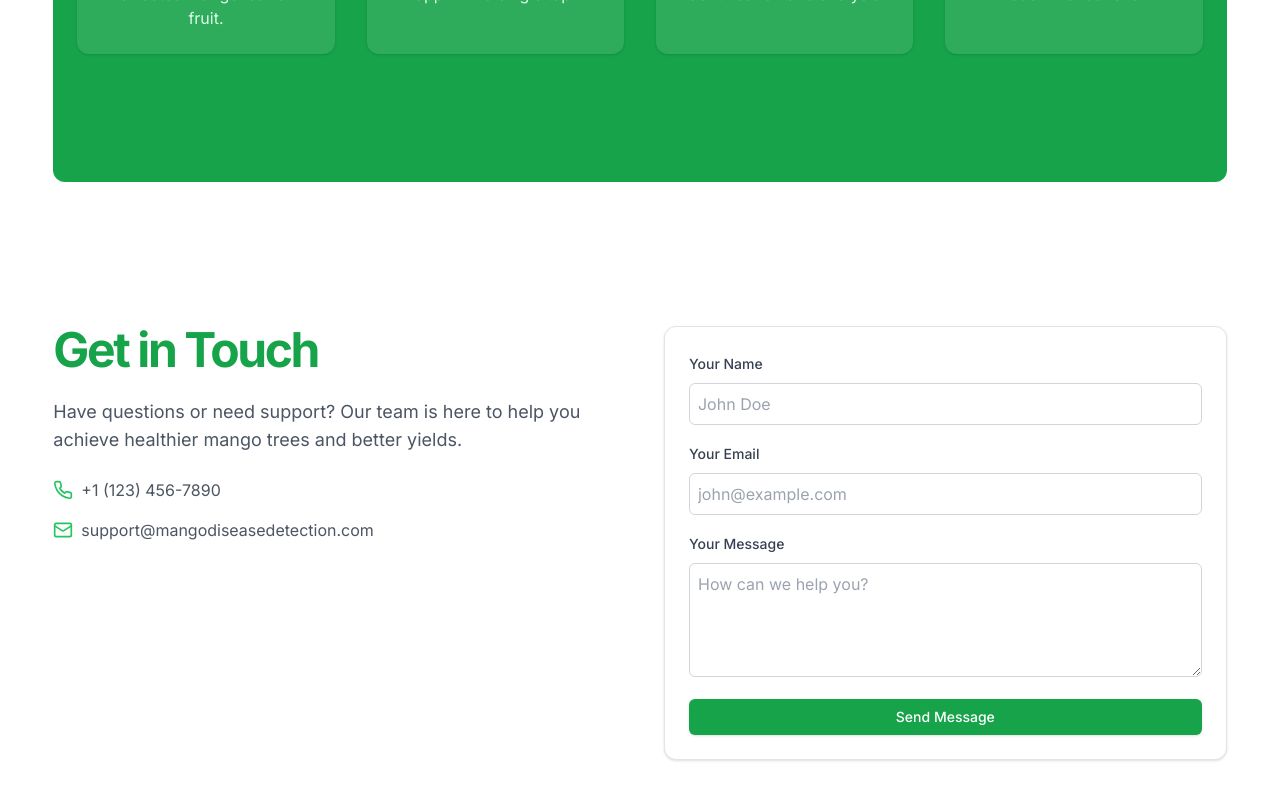
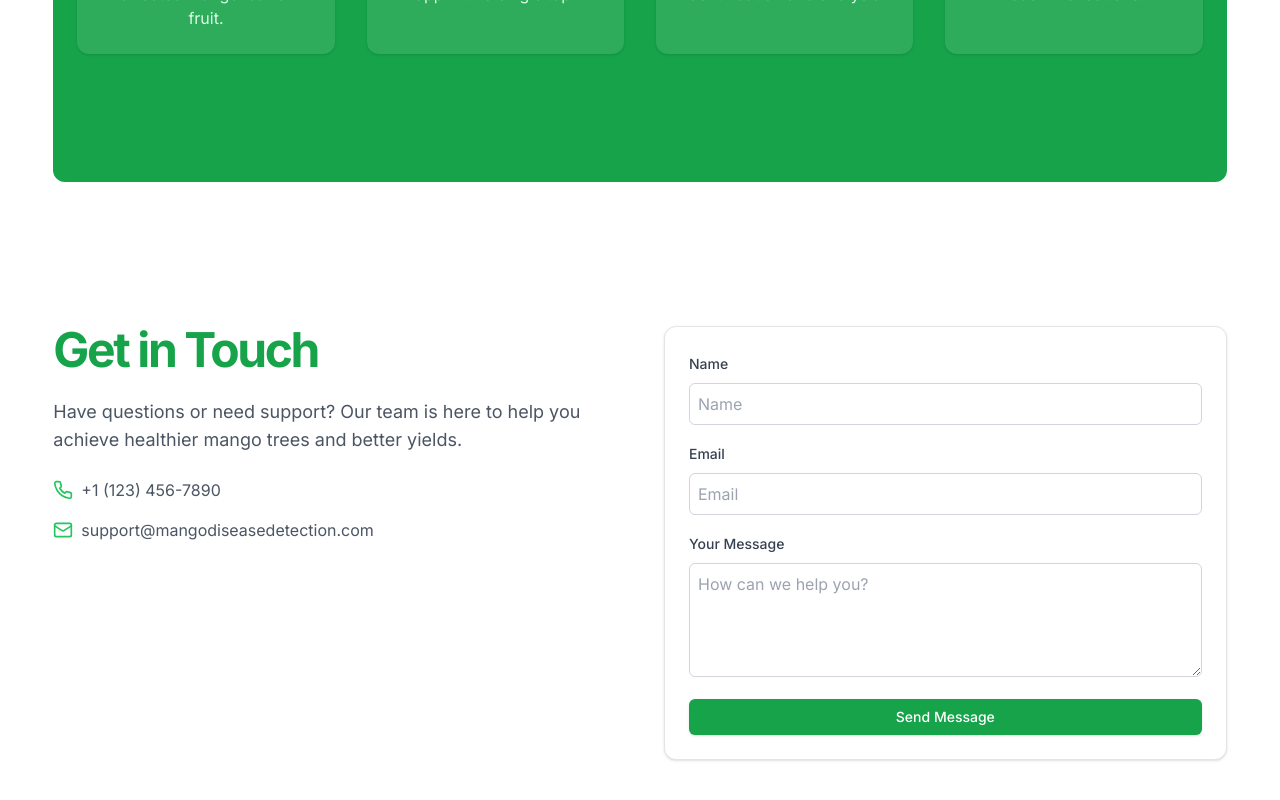
Before and after one commit to almonsour13/MDD-APP, a Next.js app: page / in a window 1280 px wide. Shown: the part 1713-2513 px from the top of the page. Built offline with nearby package versions, Linux system fonts and the light colour scheme.

Commit message:
update on homepage

```diff
--- a/app/page.tsx
+++ b/app/page.tsx
@@ -138,20 +138,20 @@ const Contact = () => {
           <CardContent className="p-6">
             <form className="space-y-4">
               <div className="space-y-2">
-                <label htmlFor="name" className="text-sm font-medium text-gray-700">Your Name</label>
+                <label htmlFor="name" className="text-sm font-medium text-gray-700">Name</label>
                 <input
                   id="name"
                   type="text"
-                  placeholder="John Doe"
+                  placeholder="Name "
                   className="w-full p-2 rounded-md border border-gray-300 focus:ring-2 focus:ring-green-500 focus:border-transparent"
                 />
               </div>
               <div className="space-y-2">
-                <label htmlFor="email" className="text-sm font-medium text-gray-700">Your Email</label>
+                <label htmlFor="email" className="text-sm font-medium text-gray-700">Email</label>
                 <input
                   id="email"
                   type="email"
-                  placeholder="john@example.com"
+                  placeholder="Email"
                   className="w-full p-2 rounded-md border border-gray-300 focus:ring-2 focus:ring-green-500 focus:border-transparent"
                 />
               </div>
```
